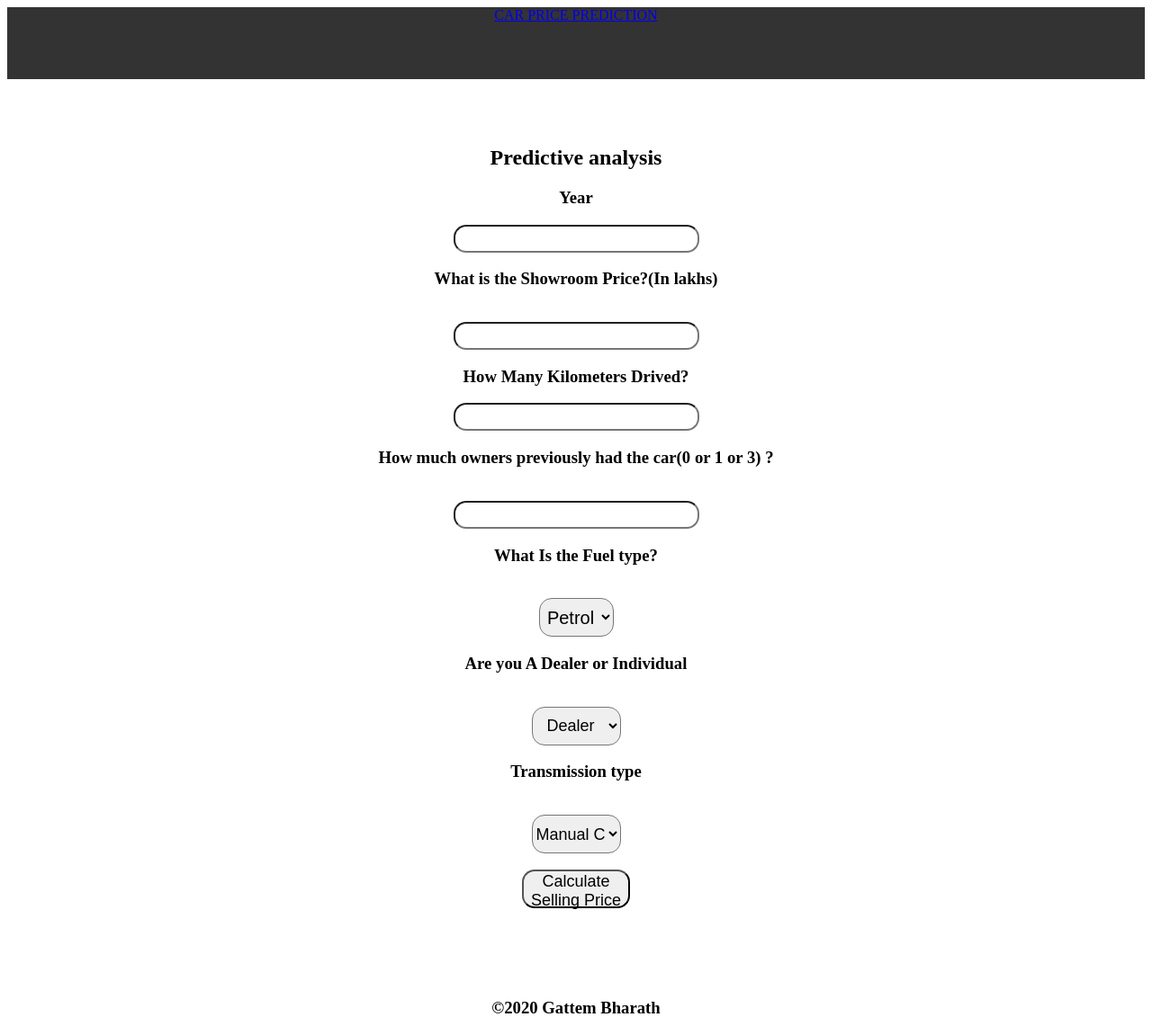
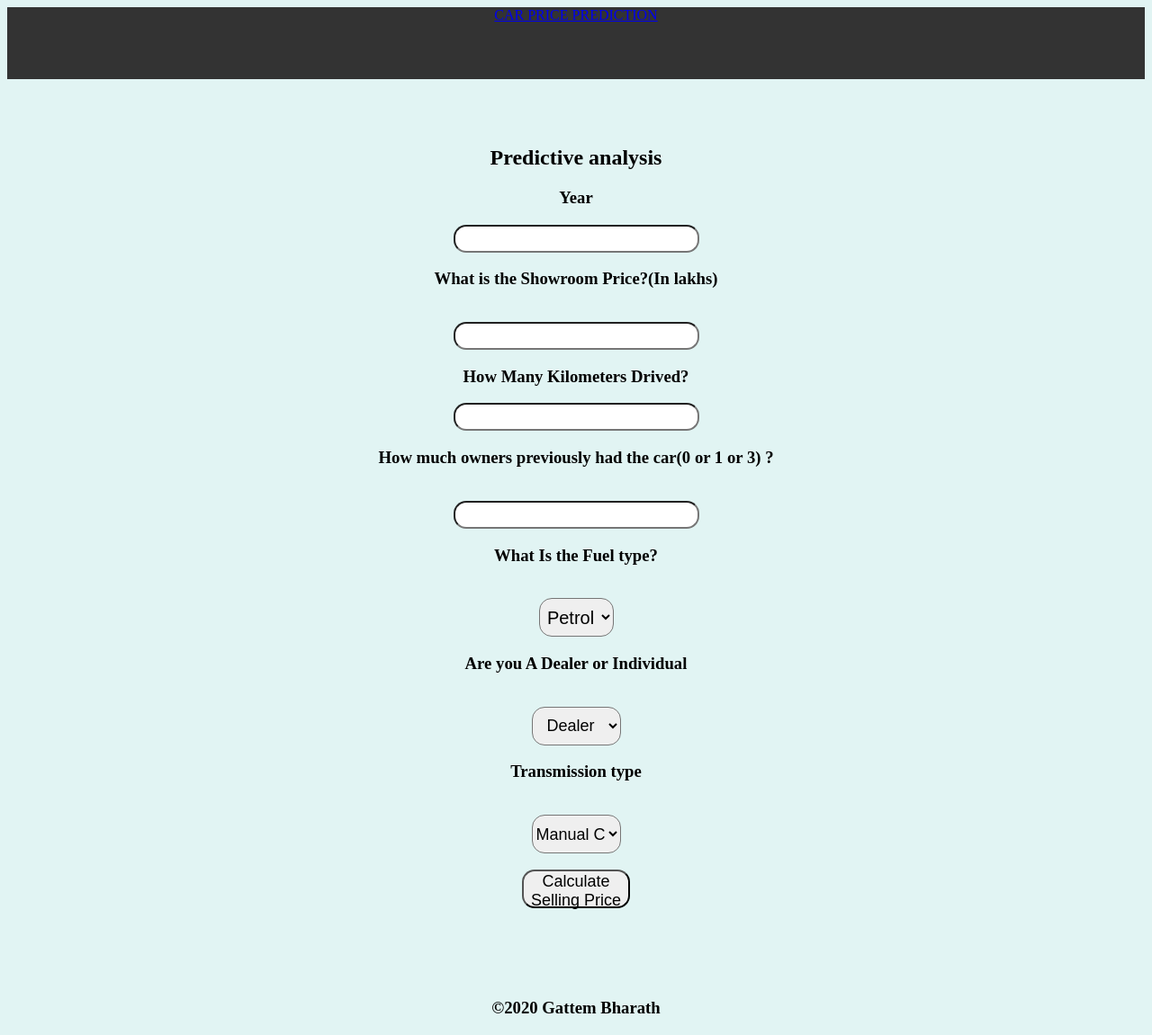
Before and after one commit to GattemBharath/Car-Price-Prediction, a Flask app: page / in a window 1280 px wide. Shown: the whole page at 90% size. Run offline with Flask 2, Linux system fonts and the light colour scheme; parts of the project's set-up code (start-up, migrations or seed data) failed here and were passed over.

Commit message:
Update index.html

```diff
--- a/templates/index.html
+++ b/templates/index.html
@@ -61,7 +61,7 @@
 
     <style>
         body {
-            background-color: #e1f4f3c;
+            background-color: #e1f4f3;
             text-align: center;
             padding: 0px;
         }
```
